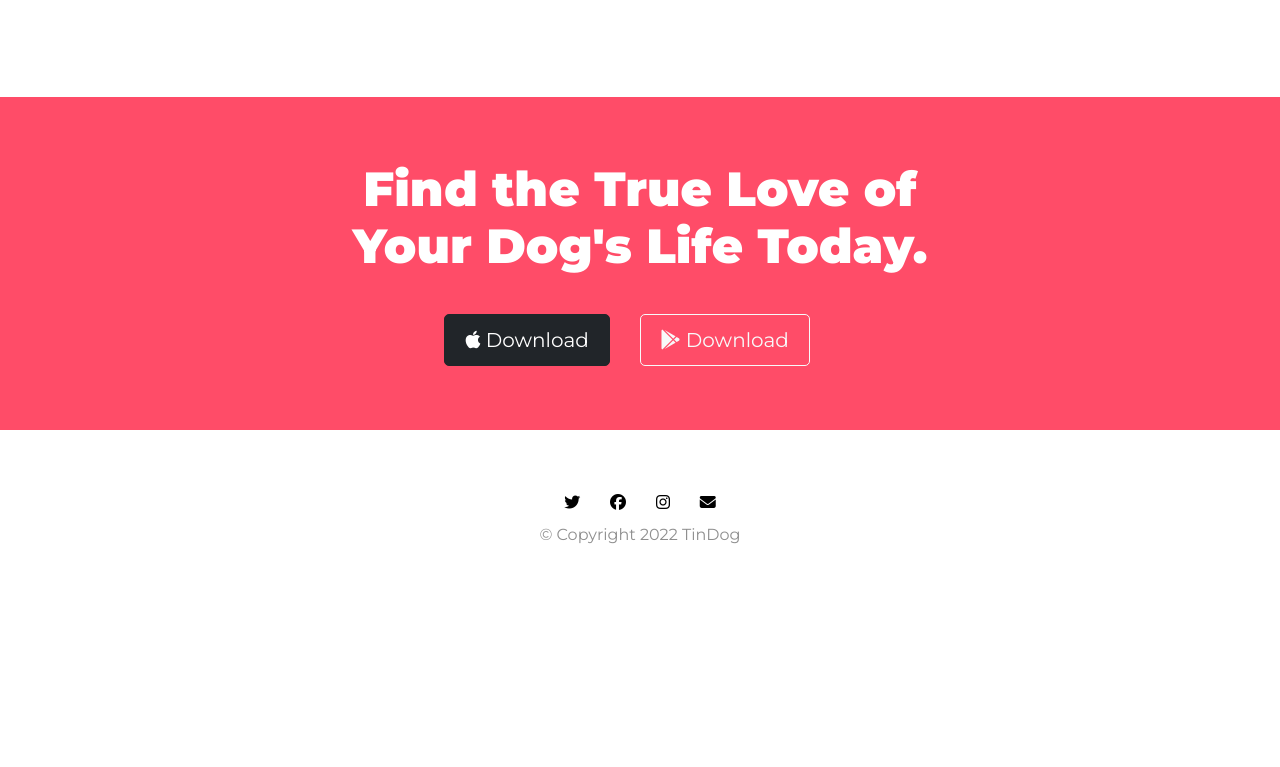
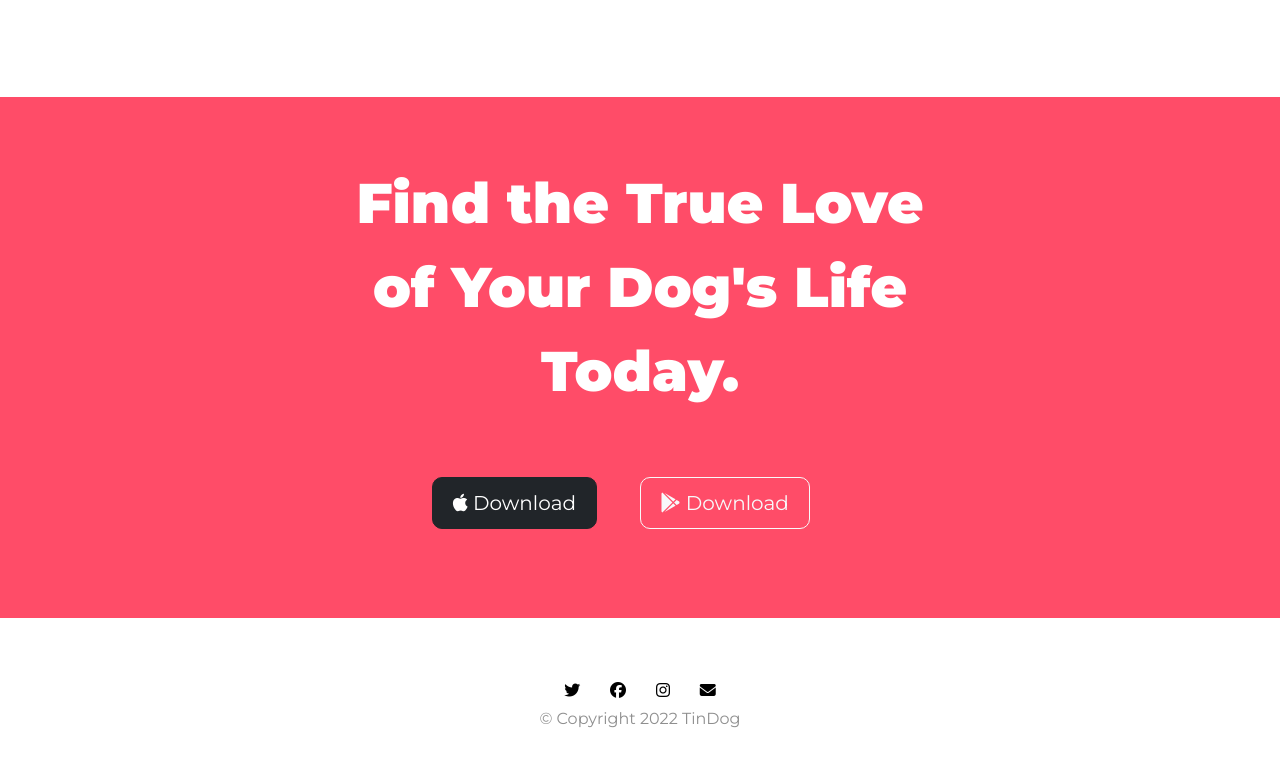
Before and after one commit to tjlc/tindog, a plain HTML site: page index.html in a window 1280 px wide. Shown: the part 2740-3507 px from the top of the page. Before the commit the page ends 3338 px from the top, so only its background shows below. Drawn offline with nearby package versions, Linux system fonts and the light colour scheme.

Commit message:
Add files via upload

```diff
--- a/css/styles.css
+++ b/css/styles.css
@@ -160,26 +160,20 @@
 
 .h3-cta {
   font-style: "Montserrat";
-  font-size: 3rem;
+  font-size: 3.5rem;
   font-weight: 900;
   color: #fff;
   padding-top: 3%;
   width: 50%;
   margin: auto;
-  text-align: 1;
-}
-
-.footer-button {
-  margin: 3% 2% 3% 0;
-  padding: 10px 20px;
-  font-size: 20px;
-  border-radius: 5px;
+  line-height: 1.5;
 }
 
 #footer {
   background-color: #fff;
   text-align: center;
   margin: 4% 0;
+  line-height: 1;
 }
 
 .footer-links {
--- a/index.html
+++ b/index.html
@@ -196,8 +196,8 @@
   <section id="cta">
 
     <h3 class="h3-cta">Find the True Love of Your Dog's Life Today.</h3>
-    <button type="button" class="btn btn-dark btn-lg footer-button"><i class="fa-brands fa-apple"></i> Download</button>
-    <button type="button" class="btn btn-outline-light btn-lg footer-button"><i class="fa-brands fa-google-play"></i> Download</button>
+    <button type="button" class="btn btn-dark btn-lg download-button"><i class="fa-brands fa-apple"></i> Download</button>
+    <button type="button" class="btn btn-outline-light btn-lg download-button"><i class="fa-brands fa-google-play"></i> Download</button>
 
   </section>
 
```
